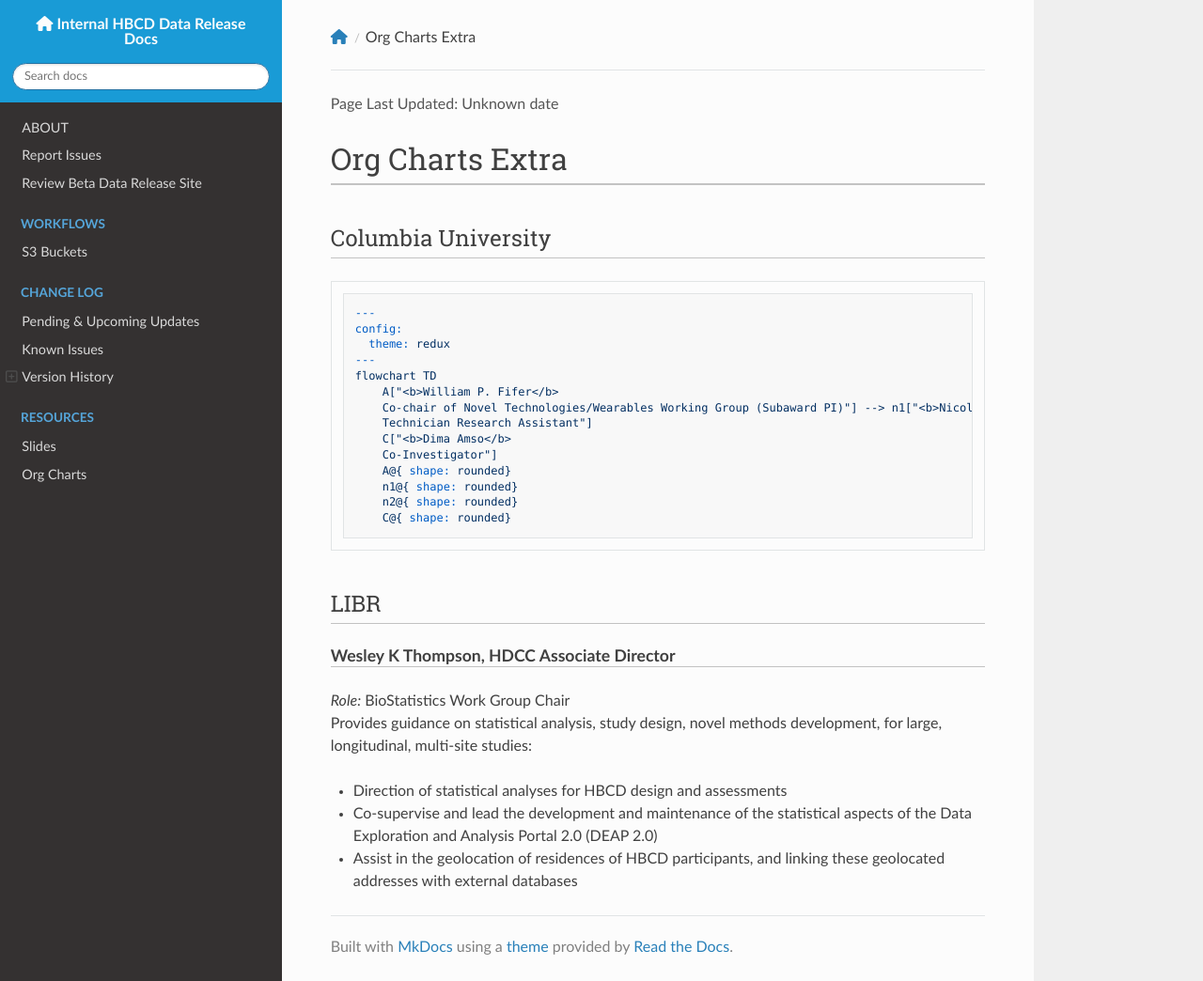
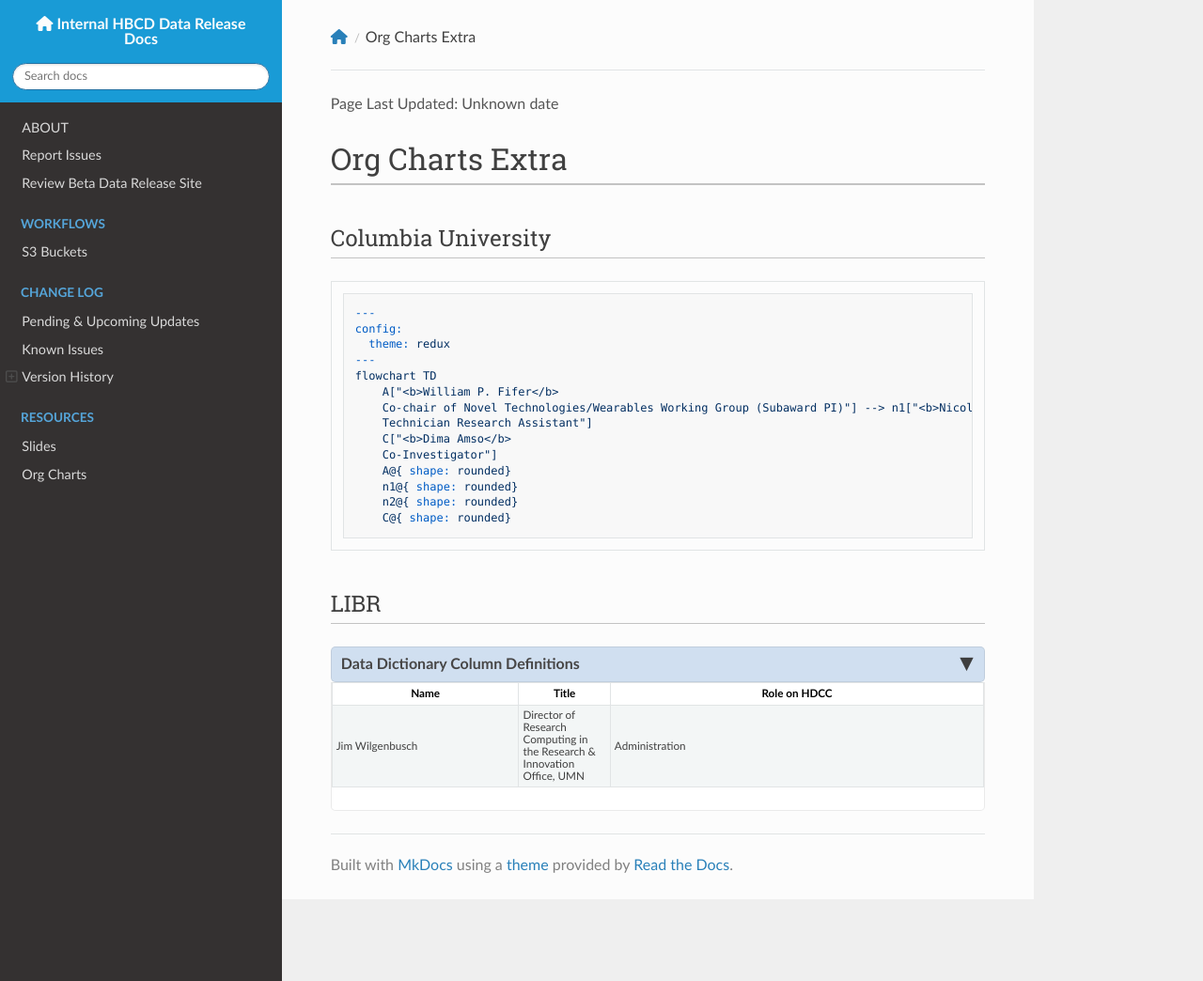
Before and after one commit to DCAN-Labs/hbcd-docs-internal, an MkDocs documentation site: the page built from docs/orgcharts_alt.md, in a window 1280 px wide and 1044 px high. Shown: the whole window at 94% size. Built offline with MkDocs 1.6.1, drawn with Linux system fonts in a browser that asks for light colours; nearby versions of some CDN libraries.

Commit message:
add roles and resp table to MIDB

```diff
--- a/docs/orgcharts_alt.md
+++ b/docs/orgcharts_alt.md
@@ -22,12 +22,25 @@ flowchart TD
 
 ## LIBR
 
-
-#### Wesley K Thompson, HDCC Associate Director
-<p style="margin: 0;"><i>Role:</i> BioStatistics Work Group Chair</p>
-
-Provides guidance on statistical analysis, study design, novel methods development, for large, longitudinal, multi-site studies:
-
-- Direction of statistical analyses for HBCD design and assessments
-- Co-supervise and lead the development and maintenance of the statistical aspects of the Data Exploration and Analysis Portal 2.0 (DEAP 2.0)
-- Assist in the geolocation of residences of HBCD participants, and linking these geolocated addresses with external databases
+<div id="table-banner" class="table-banner" onclick="toggleCollapse(this)">
+  <span class="table-text">Data Dictionary Column Definitions</span>
+  <span class="arrow">▸</span>
+</div>
+<div class="table-open-collapsible-content">
+<table style="width: 100%; border-collapse: collapse; table-layout: fixed; font-size: 13px;">
+    <thead>
+      <tr>
+        <th style="width: 15%; border: 1px solid #ddd; padding: 5px; text-align: center;">Name</th>
+        <th style="width: 5%; border: 1px solid #ddd; padding: 5px; text-align: center;">Title</th>
+        <th style="width: 30%; border: 1px solid #ddd; padding: 5px; text-align: center;">Role on HDCC</th>
+      </tr>
+    </thead>
+    <tbody>
+    <tr>
+        <td style="border: 1px solid #ddd; padding: 4px; word-wrap: break-word; white-space: normal;">Jim Wilgenbusch</td>
+        <td style="border: 1px solid #ddd; padding: 4px; word-wrap: break-word; white-space: normal;">Director of Research Computing in the Research & Innovation Office, UMN</td>
+        <td style="border: 1px solid #ddd; padding: 4px; word-wrap: break-word; white-space: normal;">Administration</td>
+    </tr>
+</tbody>
+</table>
+</div>
```
Also changed, not shown: docs/orgcharts.md (+80 -1 lines).
